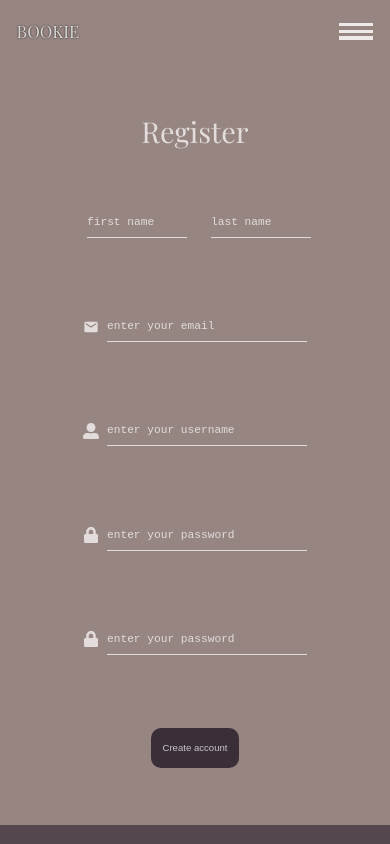
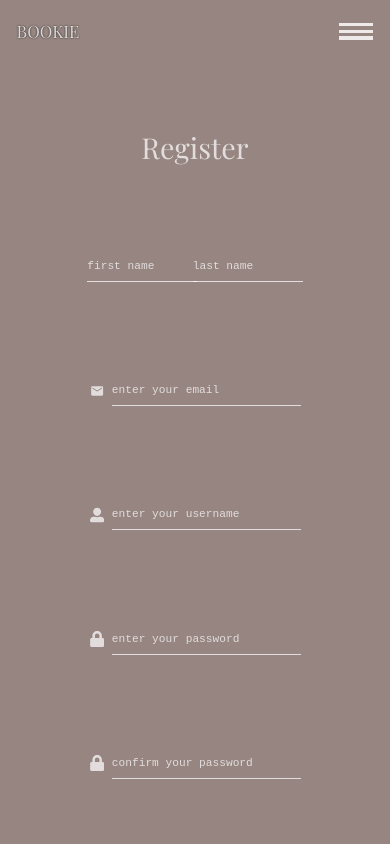
Before and after one commit to Ljusaj123/Bookie, a Next.js app: page /register in a window 390 px wide. Shown: the top 844 px of the page. Built offline with nearby package versions, Linux system fonts and the light colour scheme.

Commit message:
form validation for register

```diff
--- a/pages/register.js
+++ b/pages/register.js
@@ -1,9 +1,73 @@
-import Footer from '../modules/footer/Footer'
-import Navbar from '../components/Navbar'
+import { React, useState, useEffect } from 'react';
+import Footer from '../modules/footer/Footer';
+import Navbar from '../components/Navbar';
 import { MdEmail } from 'react-icons/md';
 import { FaUserAlt, FaLock } from 'react-icons/fa';
 
 const Register = () => {
+
+    const initalvalues = { name: "", surname: "", email: "", username: "", password: "", confirmPassword: "", success: "" };
+    const [formValues, setFormValues] = useState(initalvalues);
+    const [formErrors, setFromErrors] = useState({});
+    const [isSubmit, setIsSubmit] = useState(false);
+
+    const handleChange = (e) => {
+        const { name, value } = e.target;
+        setFormValues({ ...formValues, [name]: value });
+
+    }
+
+    const handleSubmit = (e) => {
+        e.preventDefault();
+        setFromErrors(validate(formValues));
+        setIsSubmit(true);
+        setFormValues(initalvalues);
+
+
+    }
+
+    // useEffect(() => {
+    //     setTimeout(() => {
+    //         setFromErrors(initalvalues);
+    //     }, 4000);
+    // });
+
+    const validate = (values) => {
+        const error = {};
+
+        if (!values.name) {
+            error.name = "Name is required!"
+        }
+        if (!values.surname) {
+            error.surname = "Surname is required!"
+        }
+        if (!values.email) {
+            error.email = "Email is required!"
+        }
+        if (!values.username) {
+            error.username = "Username is required!"
+        }
+        if (!values.password) {
+            error.password = "Password is required!"
+        }
+        if (!values.confirmPassword) {
+            error.confirmPassword = "Confirm password!"
+        }
+        if (values.password != values.confirmPassword) {
+            error.confirmPassword = "Passwords are not the same, try again!"
+        }
+        if (values.password.length <= 8 && values.confirmPassword.length <= 8) {
+            error.confirmPassword = "Password has to have more than 8 letters"
+        }
+
+        if (Object.keys(error).length === 0) {
+            error.success = "You have been loged!"
+
+        }
+
+        return error;
+
+    }
     return (
         <section className="register">
             <header>
@@ -11,34 +75,103 @@ const Register = () => {
             </header>
             <div className="register-container">
                 <h1>Register</h1>
-                <form className="register-form">
+                <form className="register-form" onSubmit={handleSubmit}>
 
-                    <div className="name-surname-container">
-                        <input type="text" className="name" placeholder="first name" />
-                        <input type="text" className="surname" placeholder="last name" />
+                    <div className=" name-surname-container">
+                        <div className="name-container">
+                            <input
+                                type="text"
+                                name="name"
+                                className="name"
+                                placeholder="first name"
+                                value={formValues.name}
+                                onChange={handleChange}
+                                autoComplete="off"
+                            />
+                            <p>{formErrors.name}</p>
+
+                        </div>
+                        <div className="surname-container">
+                            <input
+                                type="text"
+                                name="surname"
+                                className="surname"
+                                placeholder="last name"
+                                value={formValues.surname}
+                                onChange={handleChange}
+                                autoComplete="off"
+                            />
+                            <p>{formErrors.surname}</p>
+                        </div>
                     </div>
 
-                    <div className="email-container">
-                        <MdEmail />
-                        <input type="text" className="email" placeholder="enter your email" />
+                    <div className="container email-container">
+                        <div className="input-container">
+                            <MdEmail />
+                            <input
+                                type="email"
+                                name="email"
+                                className="email"
+                                placeholder="enter your email"
+                                value={formValues.email}
+                                onChange={handleChange}
+                                autoComplete="off"
+
+
+                            />
+                        </div>
+                        <p>{formErrors.email}</p>
                     </div>
 
-                    <div className="username-container">
-                        <FaUserAlt />
-                        <input type="text" className="username" placeholder="enter your username" />
+                    <div className="container username-container">
+                        <div className="input-container">
+                            <FaUserAlt />
+                            <input
+                                type="text"
+                                name="username"
+                                className="username"
+                                placeholder="enter your username"
+                                value={formValues.username}
+                                onChange={handleChange}
+                                autoComplete="off"
+                            />
+                        </div>
+                        <p>{formErrors.username}</p>
                     </div>
 
-                    <div className="password-container">
-                        <FaLock />
-                        <input type="password" className="password" placeholder="enter your password" />
+                    <div className="container password-container">
+                        <div className="input-container">
+                            <FaLock />
+                            <input
+                                type="password"
+                                name='password'
+                                placeholder="enter your password"
+                                value={formValues.password}
+                                onChange={handleChange}
+                                autoComplete="off"
+                            />
+                        </div>
+                        <p>{formErrors.password}</p>
                     </div>
-                    <div className="confirm-password-container">
-                        <FaLock />
-                        <input type="password" className="confirm-password" placeholder="enter your password" />
+
+                    <div className="container confirm-password-container">
+                        <div className="input-container">
+                            <FaLock />
+                            <input
+                                type="password"
+                                name='confirmPassword'
+                                placeholder="confirm your password"
+                                value={formValues.confirmPassword}
+                                onChange={handleChange}
+                                autoComplete="off"
+                            />
+                        </div>
+                        <p>{formErrors.confirmPassword}</p>
                     </div>
                     <button>
                         Create account
                     </button>
+                    <h4>{formErrors.success}</h4>
                 </form>
             </div>
             <Footer />
--- a/styles/css/styles.css
+++ b/styles/css/styles.css
@@ -1516,6 +1516,30 @@ nav {
 
 .register-container {
   width: 100%;
+  padding: 1rem;
+  display: -webkit-box;
+  display: -ms-flexbox;
+  display: flex;
+  -webkit-box-pack: center;
+      -ms-flex-pack: center;
+          justify-content: center;
+  -webkit-box-align: center;
+      -ms-flex-align: center;
+          align-items: center;
+  -webkit-box-orient: vertical;
+  -webkit-box-direction: normal;
+      -ms-flex-direction: column;
+          flex-direction: column;
+}
+
+.register-container h1 {
+  font-size: clamp(1.8rem, 7vw, 4.5rem);
+  margin: 2rem 0;
+}
+
+.register-container .register-form {
+  height: 100vh;
+  width: clamp(25vh, 50%, 50vh);
   display: -webkit-box;
   display: -ms-flexbox;
   display: flex;
@@ -1531,14 +1555,8 @@ nav {
           flex-direction: column;
 }
 
-.register-container h1 {
-  font-size: clamp(1.8rem, 7vw, 4.5rem);
-  margin-top: 2rem;
-}
-
-.register-container .register-form {
-  height: 80vh;
-  width: 70%;
+.register-container .register-form .container {
+  width: 100%;
   display: -webkit-box;
   display: -ms-flexbox;
   display: flex;
@@ -1554,7 +1572,7 @@ nav {
           flex-direction: column;
 }
 
-.register-container .register-form div {
+.register-container .register-form .container .input-container {
   width: 100%;
   display: -webkit-box;
   display: -ms-flexbox;
@@ -1565,11 +1583,10 @@ nav {
   -webkit-box-align: center;
       -ms-flex-align: center;
           align-items: center;
-  margin-bottom: 1rem;
-}
-
-.register-container .register-form div input {
-  width: clamp(200px, 50%, 450px);
+}
+
+.register-container .register-form .container .input-container input {
+  width: 100%;
   margin-left: 0.5rem;
   outline: none;
   background: none;
@@ -1578,38 +1595,39 @@ nav {
   line-height: 30px;
 }
 
-.register-container .register-form div input::-webkit-input-placeholder {
+.register-container .register-form .container .input-container input::-webkit-input-placeholder {
   color: #ffffffb8;
   font-size: clamp(0.7rem, 2vw, 0.9rem);
 }
 
-.register-container .register-form div input:-ms-input-placeholder {
+.register-container .register-form .container .input-container input:-ms-input-placeholder {
   color: #ffffffb8;
   font-size: clamp(0.7rem, 2vw, 0.9rem);
 }
 
-.register-container .register-form div input::-ms-input-placeholder {
+.register-container .register-form .container .input-container input::-ms-input-placeholder {
   color: #ffffffb8;
   font-size: clamp(0.7rem, 2vw, 0.9rem);
 }
 
-.register-container .register-form div input::placeholder {
+.register-container .register-form .container .input-container input::placeholder {
   color: #ffffffb8;
   font-size: clamp(0.7rem, 2vw, 0.9rem);
 }
 
-.register-container .register-form div [placeholder]::-webkit-input-placeholder {
+.register-container .register-form .container .input-container [placeholder]::-webkit-input-placeholder {
   -webkit-transition: color 0.5s ease;
   transition: color 0.5s ease;
 }
 
-.register-container .register-form div [placeholder]:focus::-webkit-input-placeholder {
+.register-container .register-form .container .input-container [placeholder]:focus::-webkit-input-placeholder {
   color: transparent;
   -webkit-transition: color 0.5s ease;
   transition: color 0.5s ease;
 }
 
 .register-container .register-form .name-surname-container {
+  width: 100%;
   display: -webkit-box;
   display: -ms-flexbox;
   display: flex;
@@ -1619,14 +1637,75 @@ nav {
   -webkit-box-align: center;
       -ms-flex-align: center;
           align-items: center;
-}
-
-.register-container .register-form .name-surname-container input {
-  width: clamp(100px, 25%, 220px);
-}
-
-.register-container .register-form .name-surname-container .name {
-  margin-right: 1rem;
+  -webkit-box-orient: horizontal;
+  -webkit-box-direction: normal;
+      -ms-flex-direction: row;
+          flex-direction: row;
+}
+
+.register-container .register-form .name-surname-container .name-container,
+.register-container .register-form .name-surname-container .surname-container {
+  width: 50%;
+  display: -webkit-box;
+  display: -ms-flexbox;
+  display: flex;
+  -webkit-box-pack: space-evenly;
+      -ms-flex-pack: space-evenly;
+          justify-content: space-evenly;
+  -webkit-box-align: center;
+      -ms-flex-align: center;
+          align-items: center;
+  -webkit-box-orient: vertical;
+  -webkit-box-direction: normal;
+      -ms-flex-direction: column;
+          flex-direction: column;
+}
+
+.register-container .register-form .name-surname-container .name-container input,
+.register-container .register-form .name-surname-container .surname-container input {
+  width: clamp(110px, 90%, 200px);
+  outline: none;
+  background: none;
+  border: none;
+  border-bottom: 1px solid #ffffffb8;
+  line-height: 30px;
+}
+
+.register-container .register-form .name-surname-container .name-container input::-webkit-input-placeholder,
+.register-container .register-form .name-surname-container .surname-container input::-webkit-input-placeholder {
+  color: #ffffffb8;
+  font-size: clamp(0.7rem, 2vw, 0.9rem);
+}
+
+.register-container .register-form .name-surname-container .name-container input:-ms-input-placeholder,
+.register-container .register-form .name-surname-container .surname-container input:-ms-input-placeholder {
+  color: #ffffffb8;
+  font-size: clamp(0.7rem, 2vw, 0.9rem);
+}
+
+.register-container .register-form .name-surname-container .name-container input::-ms-input-placeholder,
+.register-container .register-form .name-surname-container .surname-container input::-ms-input-placeholder {
+  color: #ffffffb8;
+  font-size: clamp(0.7rem, 2vw, 0.9rem);
+}
+
+.register-container .register-form .name-surname-container .name-container input::placeholder,
+.register-container .register-form .name-surname-container .surname-container input::placeholder {
+  color: #ffffffb8;
+  font-size: clamp(0.7rem, 2vw, 0.9rem);
+}
+
+.register-container .register-form .name-surname-container .name-container [placeholder]::-webkit-input-placeholder,
+.register-container .register-form .name-surname-container .surname-container [placeholder]::-webkit-input-placeholder {
+  -webkit-transition: color 0.5s ease;
+  transition: color 0.5s ease;
+}
+
+.register-container .register-form .name-surname-container .name-container [placeholder]:focus::-webkit-input-placeholder,
+.register-container .register-form .name-surname-container .surname-container [placeholder]:focus::-webkit-input-placeholder {
+  color: transparent;
+  -webkit-transition: color 0.5s ease;
+  transition: color 0.5s ease;
 }
 
 .register-container button {
@@ -1665,6 +1744,20 @@ nav {
           transform: scale(0.9);
 }
 
+.register-container p {
+  color: rgba(37, 3, 3, 0.815);
+  font-weight: 900;
+  font-size: clamp(0.7rem, 1.5vw, 0.9rem);
+  margin: 1rem 0 1.5rem 0;
+}
+
+.register-container h4 {
+  color: rgba(5, 116, 23, 0.801);
+  font-weight: 800;
+  font-size: clamp(0.7rem, 1.5vw, 1rem);
+  margin: 0 1rem 1.5rem 0;
+}
+
 @media screen and (max-width: 630px) {
   .footer-container {
     -webkit-box-orient: vertical;
--- a/styles/sass/_register.scss
+++ b/styles/sass/_register.scss
@@ -3,27 +3,32 @@
 	height: max-content;
 	&-container {
 		width: 100%;
-		@include univerzalni-display(flex, space-evenly, center);
+		padding: 1rem;
+		@include univerzalni-display(flex, center, center);
 		flex-direction: column;
 
 		& h1 {
 			font-size: clamp(1.8rem, 7vw, 4.5rem);
-			margin-top: 2rem;
+			margin: 2rem 0;
 		}
 
 		& .register-form {
-			height: 80vh;
-			width: 70%;
+			height: 100vh;
+			width: clamp(25vh, 50%, 50vh);
 			@include univerzalni-display(flex, space-evenly, center);
 			flex-direction: column;
 
-			& div {
+			& .container {
+				width: 100%;
+				@include univerzalni-display(flex, space-evenly, center);
+				flex-direction: column;
+
+				& .input-container {
 					width: 100%;
 					@include univerzalni-display(flex, center, center);
-				margin-bottom: 1rem;
 
 					& input {
-					width: clamp(200px, 50%, 450px);
+						width: 100%;
 						margin-left: 0.5rem;
 						outline: none;
 						background: none;
@@ -44,14 +49,39 @@
 						transition: color 0.5s ease;
 					}
 				}
+			}
+
 			& .name-surname-container {
+				width: 100%;
 				@include univerzalni-display(flex, center, center);
+				flex-direction: row;
+
+				& .name-container,
+				& .surname-container {
+					width: 50%;
+					@include univerzalni-display(flex, space-evenly, center);
+					flex-direction: column;
 
 					& input {
-					width: clamp(100px, 25%, 220px);
+						width: clamp(110px, 90%, 200px);
+						outline: none;
+						background: none;
+						border: none;
+						border-bottom: 1px solid $primary-text-color;
+						line-height: 30px;
+
+						&::placeholder {
+							color: $primary-text-color;
+							font-size: clamp(0.7rem, 2vw, 0.9rem);
 						}
-				& .name {
-					margin-right: 1rem;
+					}
+					& [placeholder]::-webkit-input-placeholder {
+						transition: color 0.5s ease;
+					}
+					& [placeholder]:focus::-webkit-input-placeholder {
+						color: transparent;
+						transition: color 0.5s ease;
+					}
 				}
 			}
 		}
@@ -60,5 +90,15 @@
 			@include button($button-color-2, clamp(5.5rem, 30%, 9rem), 2.5rem);
 			font-size: clamp(0.6rem, 2vw, 0.8rem);
 		}
+
+		& p {
+			@include error-message(clamp(0.7rem, 1.5vw, 0.9rem));
+			margin: 1rem 0 1.5rem 0;
+		}
+
+		& h4 {
+			@include succes-message(clamp(0.7rem, 1.5vw, 1rem));
+			margin: 0 1rem 1.5rem 0;
 		}
 	}
+}
```
Lines whose indentation alone changed are shown as unchanged.
